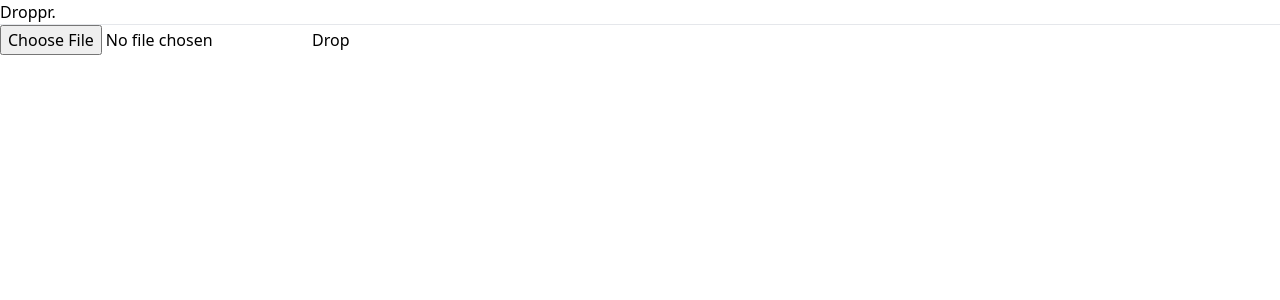
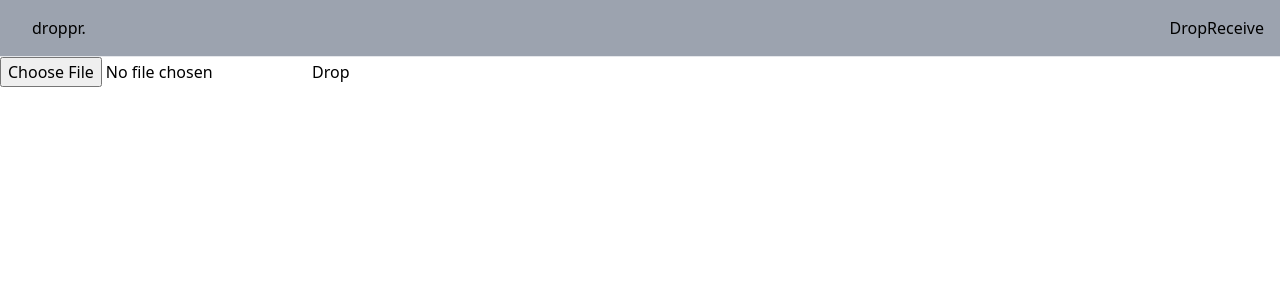
Before and after one commit to micahdbak/droppr, a React app in the folder client/: page / in a window 1280 px wide. Shown: the top 300 px of the page. Built offline with nearby package versions, Linux system fonts and the light colour scheme.

Commit message:
Added Header

```diff
--- a/client/src/components/header.jsx
+++ b/client/src/components/header.jsx
@@ -3,7 +3,17 @@ import React from 'react';
 export function Header() {
   return (
     <div>
-      <nav className=""></nav>
+      <nav className="bg-gray-400">
+        <div className="flex flex-wrap items-center justify-between p-4">
+          <div className="flex items-center justify-between ml-4">
+            <p>droppr.</p>
+          </div>
+          <div className="flex items-center justify-between font-medium">
+            <p>Drop</p>
+            <p>Receive</p>
+          </div>
+        </div>
+      </nav>
     </div>
   );
 }
--- a/client/src/pages/dropper.jsx
+++ b/client/src/pages/dropper.jsx
@@ -1,6 +1,7 @@
 import React, { useState, useEffect } from 'react';
 
 import * as droppr from '../interface';
+import { Header } from '../components/index';
 
 const statusInterval = 100; // 100ms
 
@@ -84,12 +85,16 @@ export function Dropper() {
 
   return (
     <div>
-      <h1>Droppr.</h1>
+      <Header />
       <hr />
-      <input type="file" onChange={handleFile} />
-      <button type="button" onClick={handleDrop}>
-        Drop
-      </button>
+
+      <div>
+        <input type="file" onChange={handleFile} />
+        <button type="button" onClick={handleDrop}>
+          Drop
+        </button>
+      </div>
+
       <br />
       <p>{status}</p>
       {recipientHref !== '' ? <a href={recipientHref}>Recipient link ({recipientHref})</a> : []}
```
